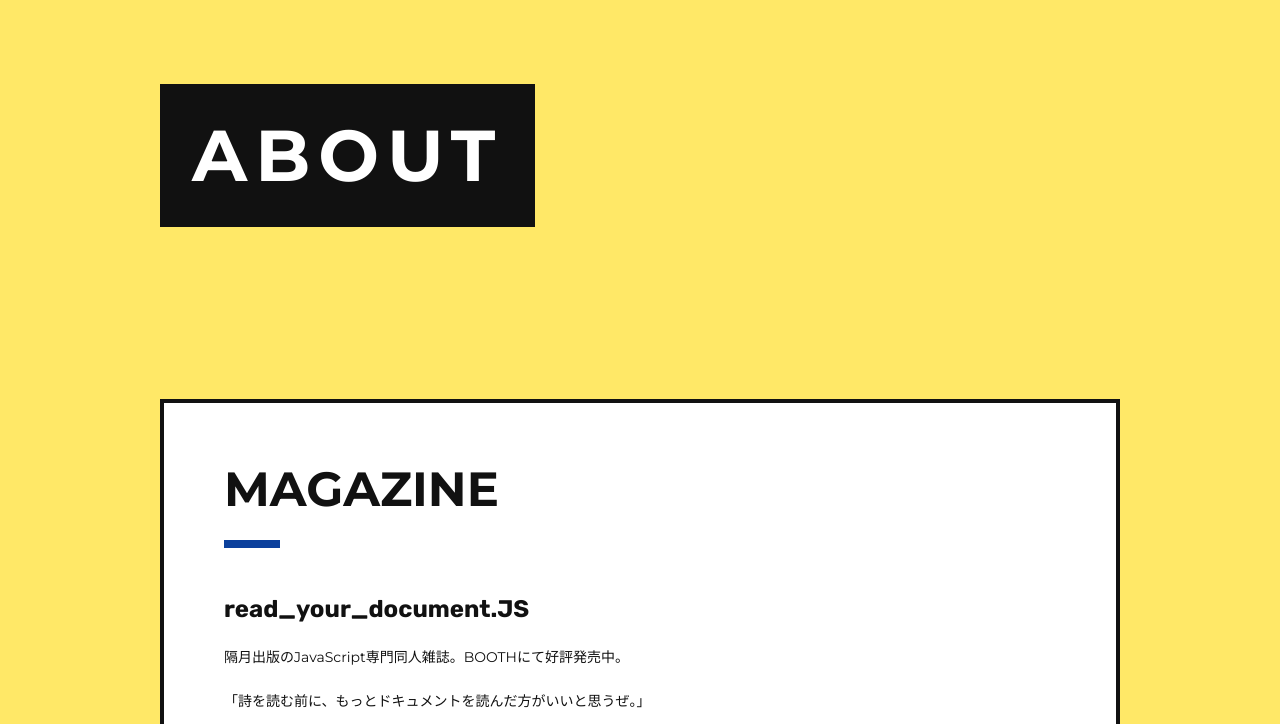
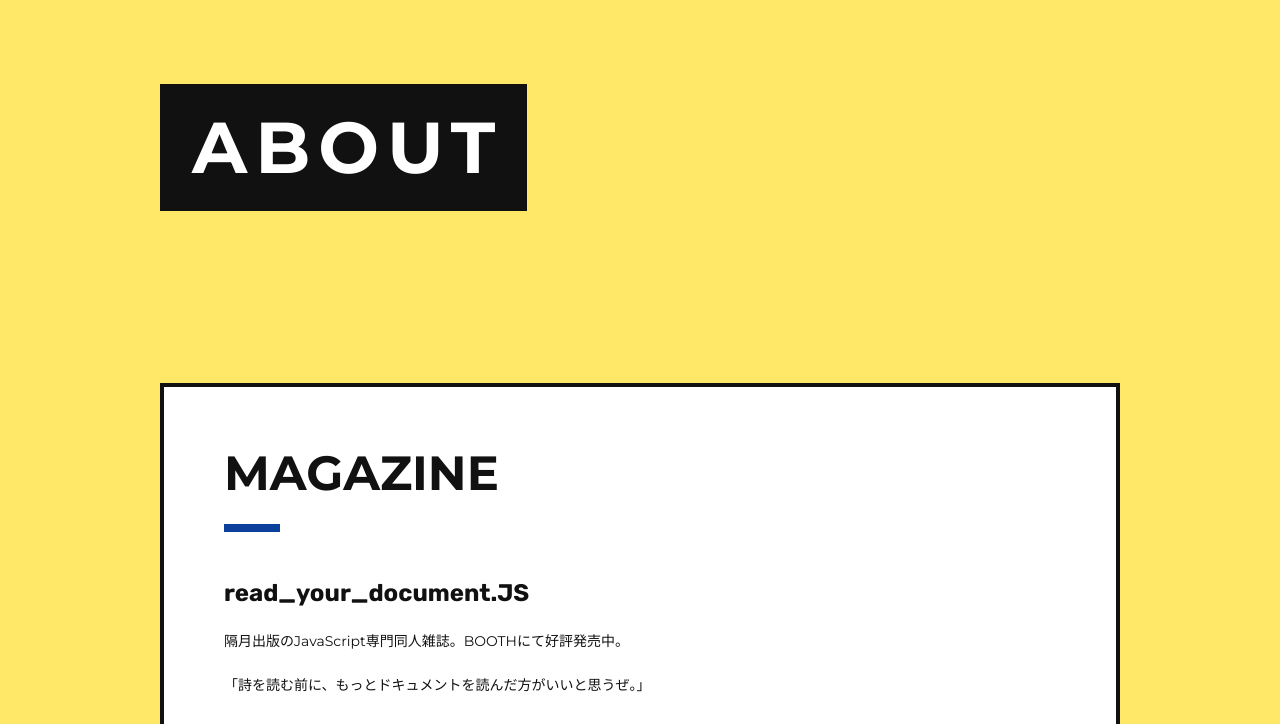
Before and after one commit to read-your-document-JS/rydjs.com, a Gatsby site: page /about in a window 1280 px wide. Shown: the part 76-800 px from the top of the page. Built offline with nearby package versions, Linux system fonts and the light colour scheme; Gatsby itself is replaced by a stand-in of ours.

Commit message:
fix title style

```diff
--- a/src/pages/about.js
+++ b/src/pages/about.js
@@ -24,7 +24,7 @@ const heroStyle = css`
 const heroTitleStyle = css`
   margin: 0;
   display: inline-block;
-  padding: 32px;
+  padding: 24px 24px 24px 32px;
   font-size: 72px;
   text-align: center;
   letter-spacing: 8px;
@@ -32,7 +32,7 @@ const heroTitleStyle = css`
   background-color: #${COLOR_BLACK};
   @media (max-width: ${BREAK_POINT_SP}px) {
     width: 100%;
-    padding: 24px;
+    padding: 24px 20px 24px 24px;
     font-size: 32px;
     letter-spacing: 4px;
   }
```
